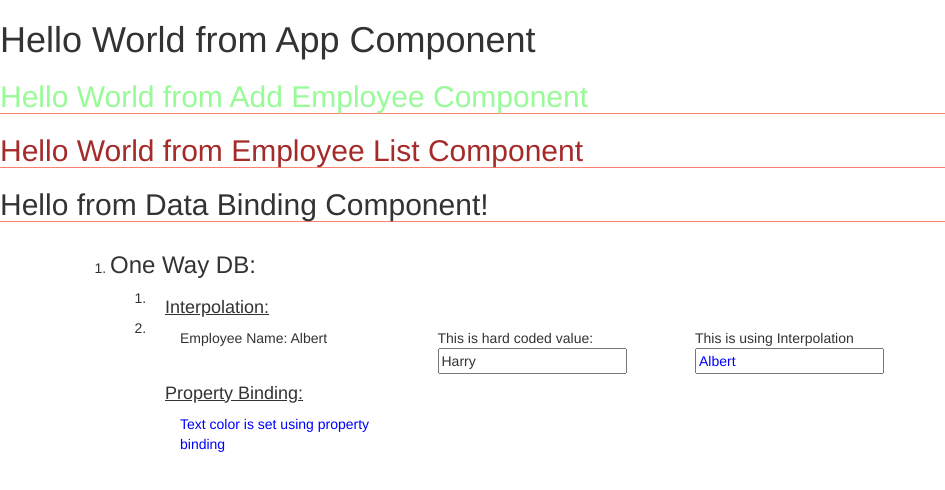
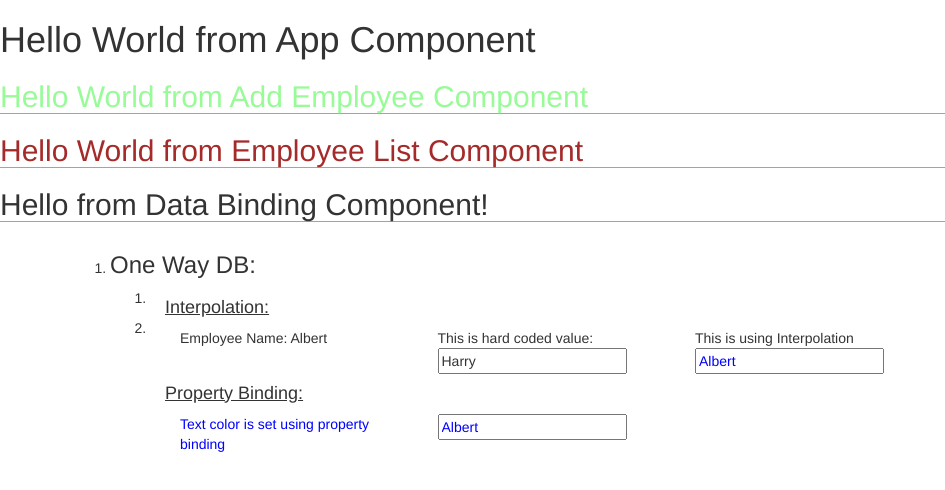
Before and after one commit to mrmSyd/angular-practice-projects, an Angular app in the folder angular18-practice/: page / in a window 1280 px wide. Shown: the top 490 px of the page, without its empty margins (0-945 px from the left). Built offline with nearby package versions, Linux system fonts and the light colour scheme.

Commit message:
One way Data Binding: 2. Property Binding

```diff
--- a/angular18-practice/src/app/Components/data-binding/data-binding.component.html
+++ b/angular18-practice/src/app/Components/data-binding/data-binding.component.html
@@ -22,6 +22,9 @@
                         <div class="col-sm-3">
                             <p [class]="inputTextClass">Text color is set using property binding</p>
                         </div>
+                        <div class="col-sm-3">
+                            <input [type]="inputTypeText" [value]="empName" [class]="inputTextClass" placeholder="Enter your Name">
+                        </div>
                     </div>
                 </li>
             </ol>
```
